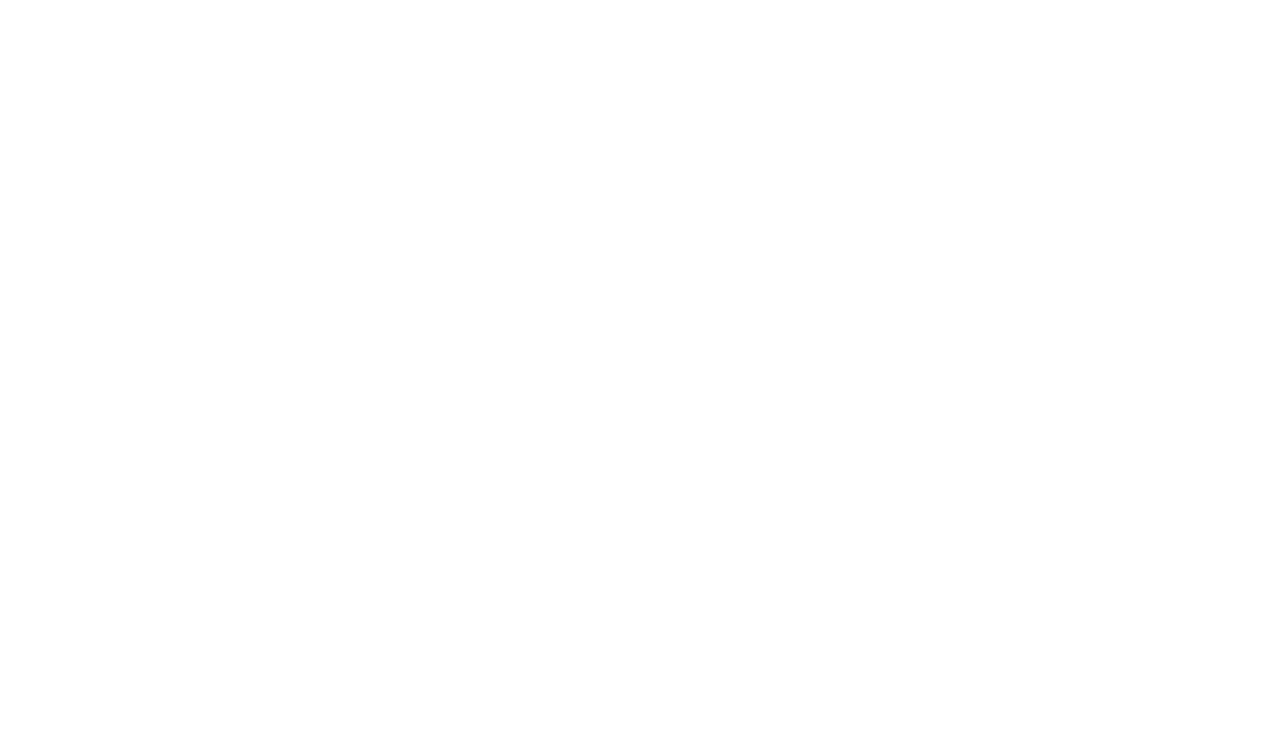
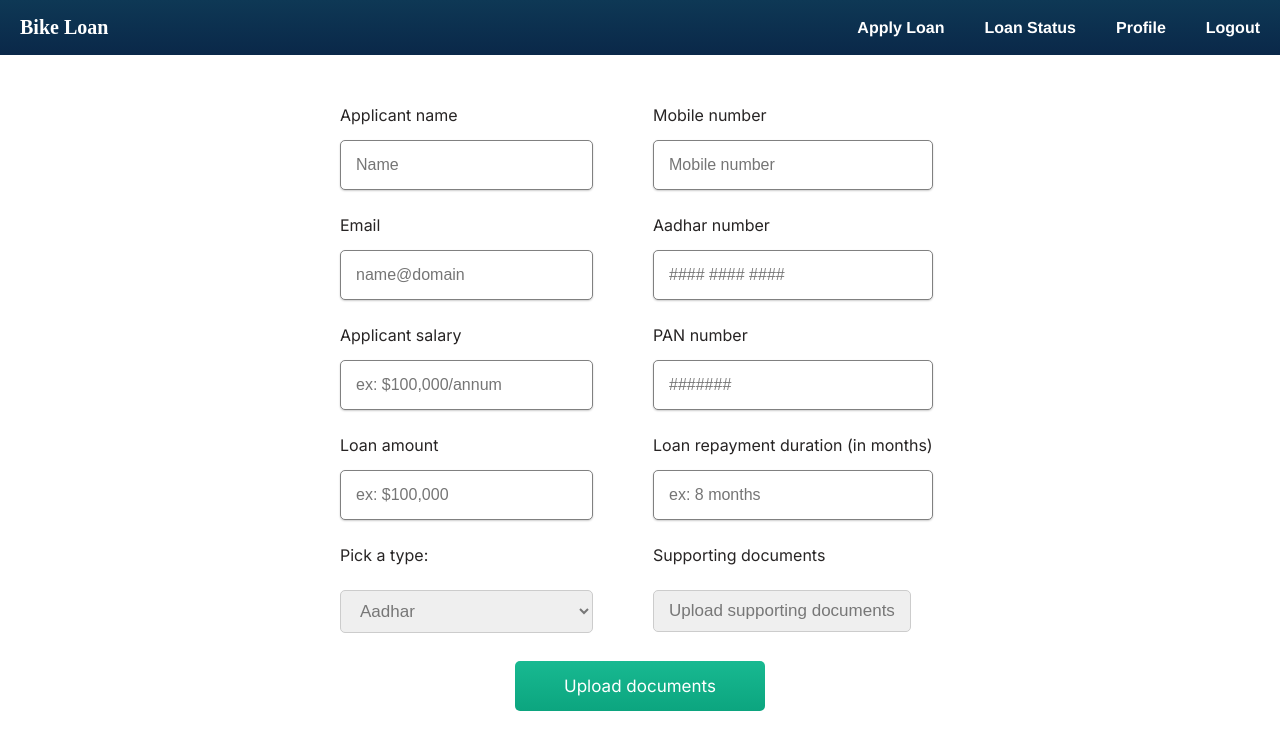
Before and after one commit to iamneo-production/311170b1-8dfb-45b8-b98f-e632175c0092, a React (Create React App) app in the folder reactapp/: page /user/addLoan in a window 1280 px wide. Before the commit this address had no page. Shown: the top 750 px of the page. Built offline with nearby package versions, Linux system fonts and the light colour scheme; a web font is replaced by a local one.

Commit message:
User apply loan page.

```diff
--- a/reactapp/src/App.css
+++ b/reactapp/src/App.css
@@ -1,5 +1,5 @@
-@import url('https://fonts.googleapis.com/css2?family=Inter&display=swap');
-@import url('https://fonts.googleapis.com/css2?family=BhuTuka+Expanded+One&display=swap');
+@import url("https://fonts.googleapis.com/css2?family=Inter&display=swap");
+@import url("https://fonts.googleapis.com/css2?family=BhuTuka+Expanded+One&display=swap");
 
 body {
   font-family: "Inter";
@@ -26,12 +26,12 @@ a {
 .squeeze_header h2 {
   font-size: 40px;
   text-align: center;
-  font-family: 'BhuTuka Expanded One', cursive
+  font-family: "BhuTuka Expanded One", cursive;
 }
 
 #main_title a {
   text-decoration: none;
-  color: black
+  color: black;
 }
 
 .squeeze_header p {
@@ -56,24 +56,25 @@ p {
   color: #707070;
 }
 
-label  {
+label {
   margin-top: 25px;
   color: #272424;
   font-size: 16px;
 }
 
-label, p {
+label,
+p {
   display: block;
 }
 
-input[type=text],
-input[type=email],
-input[type=password] {
+input[type="text"],
+input[type="email"],
+input[type="password"] {
   box-sizing: border-box;
   width: 100%;
   border: 1px solid;
   border-radius: 5px;
-  box-shadow: 0px 1px 2px rgba(0, 0, 0, .2);
+  box-shadow: 0px 1px 2px rgba(0, 0, 0, 0.2);
   height: 50px;
   margin-top: 15px;
   padding: 15px;
@@ -86,7 +87,8 @@ form {
   margin-top: 25px;
 }
 
-button {
+button,
+select {
   border: 1px solid #ccc;
   padding: 10px 15px;
   border-radius: 5px;
@@ -94,6 +96,11 @@ button {
   font-size: 17px;
   color: #777;
   cursor: pointer;
+}
+
+select {
+  width: 100%;
+  outline: 0;
 }
 
 .username_email {
@@ -116,7 +123,6 @@ button {
   border-bottom-right-radius: 5px;
 }
 
-
 #admin_button {
   width: 100%;
   background-image: linear-gradient(to bottom, #8a20e0 0%, #a608c5 100%);
@@ -127,7 +133,7 @@ button {
   text-align: center;
 }
 
-button[type=submit] {
+button[type="submit"] {
   width: 100%;
   background-image: linear-gradient(to bottom, #3ba1e6 0%, #257bdf 100%);
   border: 0;
@@ -138,7 +144,7 @@ button[type=submit] {
   font-family: "Inter";
 }
 
-button[type=submit]:hover {
+button[type="submit"]:hover {
   opacity: 0.9;
 }
 
@@ -165,9 +171,9 @@ button[type=submit]:hover {
 
 .navbar__title {
   margin-right: auto;
-  font-size: 150%;
+  font-size: 20px;
   padding: 12px 16px;
-  font-family: 'BhuTuka Expanded One', cursive;
+  font-family: "BhuTuka Expanded One", cursive;
   font-weight: 900;
 }
 
@@ -224,6 +230,62 @@ button[type=submit]:hover {
   opacity: 0.9;
 }
 
+.addloan_wrapper {
+  max-width: 600px;
+  margin: auto;
+  margin-bottom: 30px;
+}
+
+.addloan_form {
+  display: flex;
+  width: 100%;
+  gap: 10%;
+}
+
+.file_uploads {
+  width: 50%;
+  margin: 0 auto;
+}
+
+.doc_button {
+  position: relative;
+  overflow: hidden;
+  display: inline-block;
+  cursor: pointer;
+}
+
+.btn {
+  width: 100%;
+  border: 1px solid #ccc;
+  padding: 10px 15px;
+  border-radius: 5px;
+  font-size: 17px;
+  color: #777;
+}
+
+.doc_button input[type=file] {
+  font-size: 100px;
+  position: absolute;
+  left: 0;
+  top: 0;
+  opacity: 0;
+  text-align: center;
+  cursor: pointer;
+}
+
+.submit_documents {
+  width: 50%;
+  margin: 0 auto;
+  text-align: center;
+}
+
+#uploadDocumentsButton {
+  width: 250px;
+  text-align: center;
+  border-radius: 5px;
+  background-image: linear-gradient(to bottom, #18b991 0%, #0ca57f 100%);
+}
+
 @media only screen and (max-width: 600px) {
   .wrapper {
     padding: 18px;
--- a/reactapp/src/App.js
+++ b/reactapp/src/App.js
@@ -2,6 +2,7 @@ import './App.css';
 import Login from "./components/user/Login";
 import Signup from "./components/user/Signup";
 import Dashboard from './components/admin/Dashboard';
+import AddLoan from "./components/user/AddLoan";
 import {
   BrowserRouter as Router,
   Routes,
@@ -16,6 +17,7 @@ function App() {
           <Route exact path='/' element={< Login />}></Route>
           <Route path='user/signup' element={< Signup />}></Route>
           <Route path='user/login' element={< Login />}></Route>
+          <Route path='user/addLoan' element={< AddLoan />}></Route>
           <Route path='admin/getAllLoans' element={< Dashboard />}></Route>
         </Routes>
       </div>
--- a/reactapp/src/components/admin/Dashboard.jsx
+++ b/reactapp/src/components/admin/Dashboard.jsx
@@ -1,25 +1,12 @@
-import { Link } from "react-router-dom";
 import DisplayUser from "./DisplayUser";
+import Navbar from "./Navbar";
 
 const Dashboard = () => {
   return (
-    <div>
-      <header className="navbar">
-        <div className="navbar__title navbar__item">Bike Loan</div>
-        <div className="navbar__item" id="adminAppliedLoans">
-          <Link to="/">Applied Loan</Link>
-        </div>
-        <div className="navbar__item" id="AdminLoanDetails">
-          <Link to="/">Loan Details</Link>
-        </div>
-        <div className="navbar__item" id="logout">
-          <Link to="/">Logout</Link>
-        </div>
-      </header>
-      <div className="dashboard_content">
-        <DisplayUser />
-      </div>
-    </div >
+    <div className="dashboard_content">
+      <Navbar />
+      <DisplayUser />
+    </div>
   );
 }
 
--- /dev/null
+++ b/reactapp/src/components/admin/Navbar.jsx
@@ -0,0 +1,22 @@
+import { Link } from "react-router-dom";
+
+const Navbar = () => {
+  return (
+    <div>
+      <header className="navbar">
+        <div className="navbar__title navbar__item">Bike Loan</div>
+        <div className="navbar__item" id="adminAppliedLoans">
+          <Link to="/">Applied Loan</Link>
+        </div>
+        <div className="navbar__item" id="AdminLoanDetails">
+          <Link to="/">Loan Details</Link>
+        </div>
+        <div className="navbar__item" id="logout">
+          <Link to="/">Logout</Link>
+        </div>
+      </header>
+    </div>
+  );
+}
+
+export default Navbar;
--- /dev/null
+++ b/reactapp/src/components/user/AddLoan.jsx
@@ -0,0 +1,55 @@
+import Navbar from "./Navbar";
+
+const AddLoan = () => {
+  return (
+    <div>
+      <Navbar />
+      <div className="addloan_wrapper">
+        <div className="addloan_form">
+          <form>
+            <div>
+              <label>Applicant name</label>
+              <input type="text" id="enterName" placeholder="Name" required />
+              <label>Email</label>
+              <input type="email" id="enterEmail" placeholder="name@domain" required />
+              <label>Applicant salary</label>
+              <input type="text" id="enterSalary" placeholder="ex: $100,000/annum" required />
+              <label>Loan amount</label>
+              <input type="text" id="enterAmount" placeholder="ex: $100,000" required />
+              <label for="file_type">Pick a type:</label>
+              <select name="file_type" id="chooseFile">
+                <option value="aadhar">Aadhar</option>
+                <option value="pan">PAN</option>
+                <option value="drivers_license">Driver's License</option>
+              </select>
+            </div>
+          </form>
+          <form>
+            <div >
+              <label>Mobile number</label>
+              <input type="text" id="enterMobile" placeholder="Mobile number" required />
+              <label>Aadhar number</label>
+              <input type="text" id="enterAadharNo" placeholder="#### #### ####" required />
+              <label>PAN number</label>
+              <input type="text" id="enterPanNo" placeholder="#######" required />
+              <label>Loan repayment duration (in months)</label>
+              <input type="text" id="enterMonths" placeholder="ex: 8 months" required />
+              <label>Supporting documents</label>
+              <div class="doc_button">
+                <button class="btn">Upload supporting documents</button>
+                <input type="file" name="myfile" required />
+              </div>
+            </div>
+          </form>
+        </div>
+        <div className="submit_documents">
+          <button type="submit" id="uploadDocumentsButton">
+            Upload documents
+          </button>
+        </div>
+      </div>
+    </div>
+  );
+}
+
+export default AddLoan;
--- a/reactapp/src/components/user/Login.jsx
+++ b/reactapp/src/components/user/Login.jsx
@@ -17,7 +17,7 @@ const Login = () => {
             <form>
               <h4 id="login_">Login</h4>
               <label>Email</label>
-              <input type="email" id="email" placeholder="Email" required className="email" />
+              <input type="email" id="email" placeholder="name@domain" required className="email" />
               <label>Password</label>
               <input type="password" id="password" placeholder="Password" required />
               <button type="submit" id="loginButton">Login</button>
--- /dev/null
+++ b/reactapp/src/components/user/Navbar.jsx
@@ -0,0 +1,25 @@
+import { Link } from "react-router-dom";
+
+const Navbar = () => {
+  return (
+    <div>
+      <header className="navbar">
+        <div className="navbar__title navbar__item">Bike Loan</div>
+        <div className="navbar__item" id="applyLoan">
+          <Link to="/">Apply Loan</Link>
+        </div>
+        <div className="navbar__item" id="loanStatus">
+          <Link to="/">Loan Status</Link>
+        </div>
+        <div className="navbar__item" id="profile">
+          <Link to="/">Profile</Link>
+        </div>
+        <div className="navbar__item" id="logout">
+          <Link to="/">Logout</Link>
+        </div>
+      </header>
+    </div>
+  );
+}
+
+export default Navbar;
```
